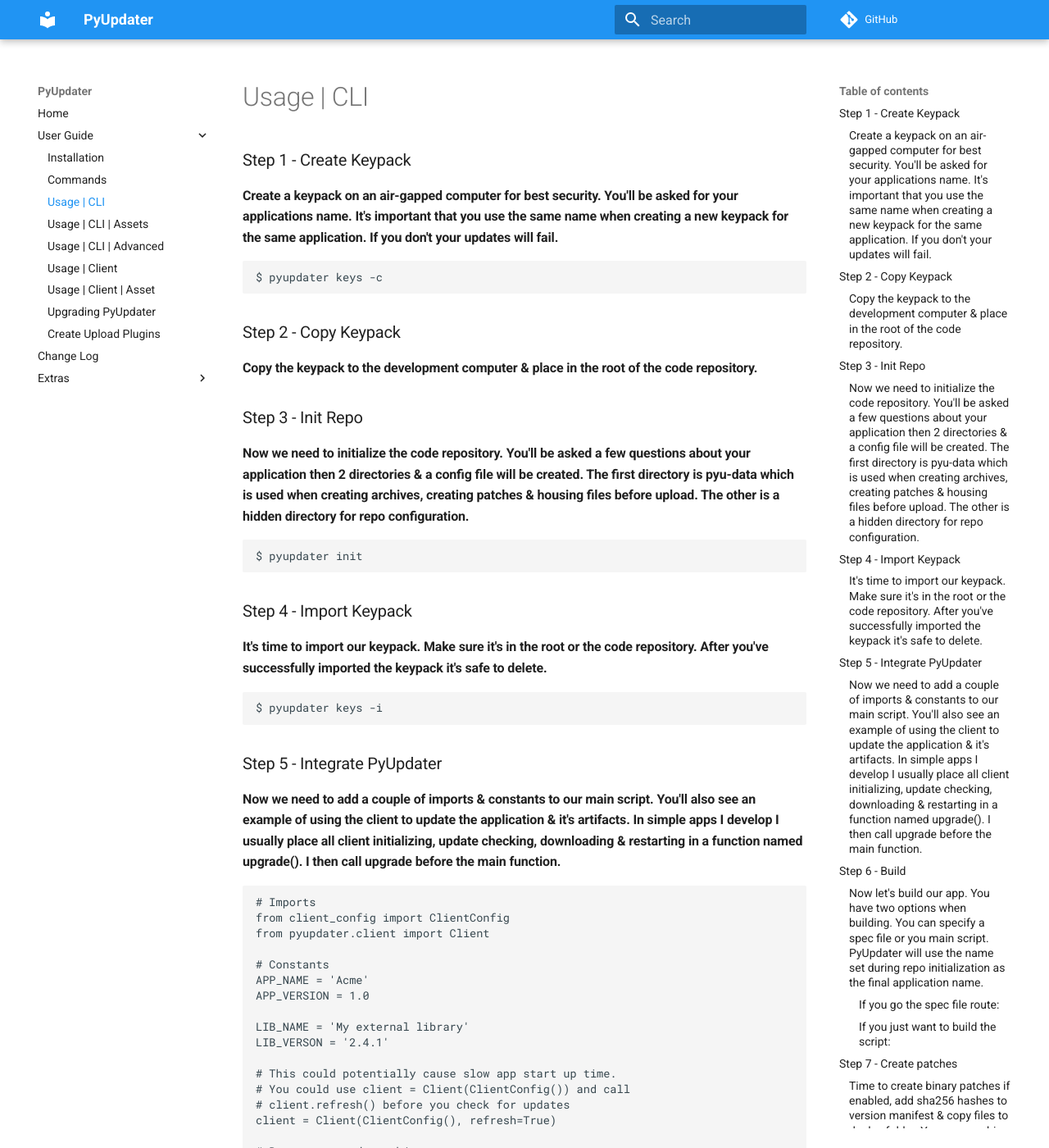
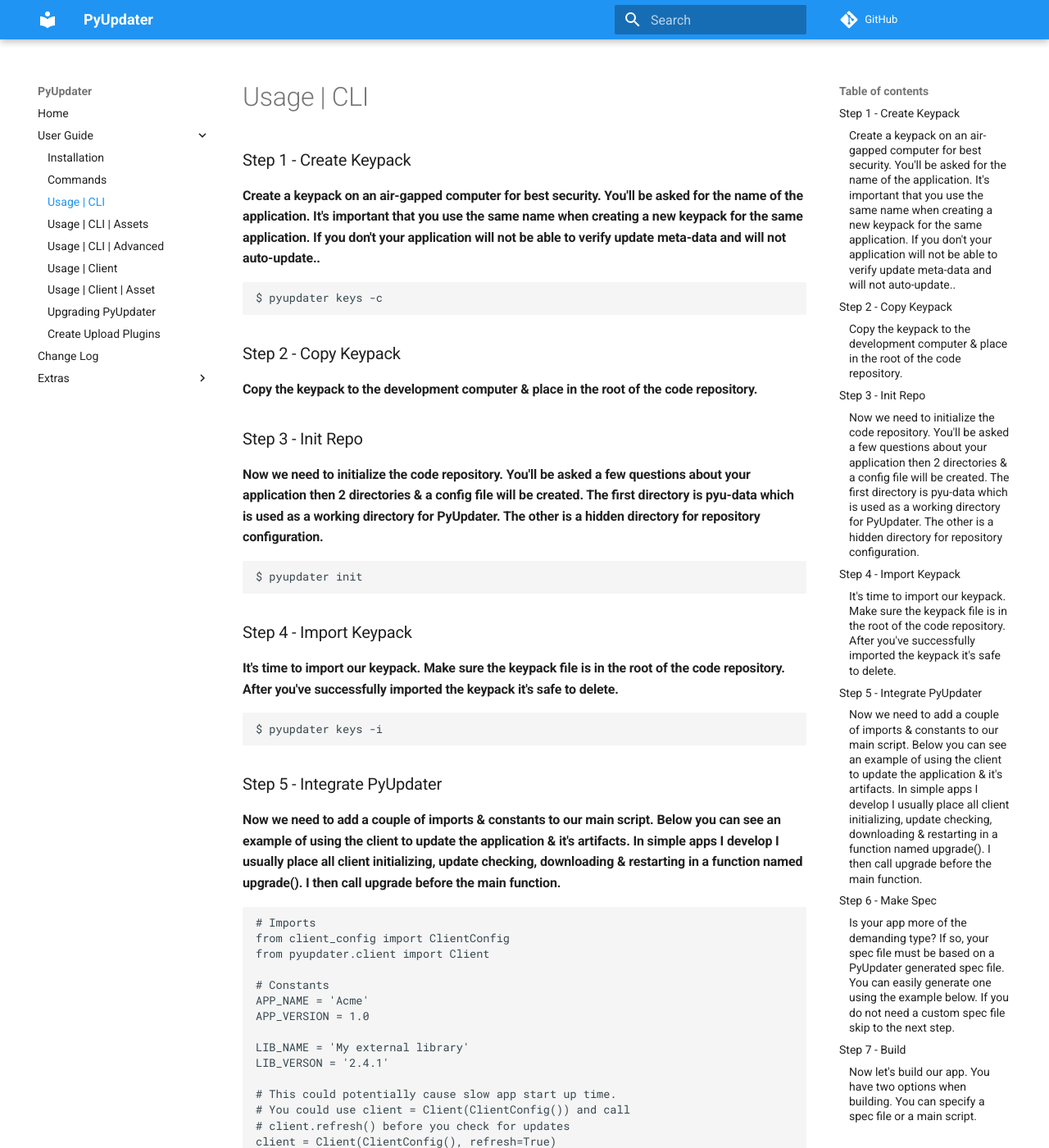
Before and after one commit to Digital-Sapphire/PyUpdater, an MkDocs documentation site: the page built from docs/usage-cli.md, in a window 1280 px wide and 1400 px high. Shown: the whole window at 82% size. Built offline with MkDocs 1.6.1 and Material for MkDocs 9.7.7, drawn with Linux system fonts in a browser that asks for light colours; comment, search, counter and statistics services are not loaded; old or Windows-style settings are respelled for this version of MkDocs; some of the changed text lies outside the part shown.

Commit message:
Added make spec to usage | cli

````diff
--- a/docs/usage-cli.md
+++ b/docs/usage-cli.md
@@ -1,7 +1,7 @@
 #Usage | CLI
 
 ###Step 1 - Create Keypack
-####Create a keypack on an air-gapped computer for best security. You'll be asked for your applications name. It's important that you use the same name when creating a new keypack for the same application. If you don't your updates will fail.
+####Create a keypack on an air-gapped computer for best security. You'll be asked for the name of the application. It's important that you use the same name when creating a new keypack for the same application. If you don't your application will not be able to verify update meta-data and will not auto-update..
 ```
 $ pyupdater keys -c
 ```
@@ -10,19 +10,19 @@
 ####Copy the keypack to the development computer & place in the root of the code repository.
 
 ###Step 3 - Init Repo
-####Now we need to initialize the code repository. You'll be asked a few questions about your application then 2 directories & a config file will be created. The first directory is pyu-data which is used when creating archives, creating patches & housing files before upload. The other is a hidden directory for repo configuration.
+####Now we need to initialize the code repository. You'll be asked a few questions about your application then 2 directories & a config file will be created. The first directory is pyu-data which is used as a working directory for PyUpdater. The other is a hidden directory for repository configuration.
 ```
 $ pyupdater init
 ```
 
 ###Step 4 - Import Keypack
-####It's time to import our keypack. Make sure it's in the root or the code repository. After you've successfully imported the keypack it's safe to delete.
+####It's time to import our keypack. Make sure the keypack file is in the root of the code repository. After you've successfully imported the keypack it's safe to delete.
 ```
 $ pyupdater keys -i
 ```
 
 ###Step 5 - Integrate PyUpdater
-####Now we need to add a couple of imports & constants to our main script. You'll also see an example of using the client to update the application & it's artifacts. In simple apps I develop I usually place all client initializing, update checking, downloading & restarting in a function named upgrade(). I then call upgrade before the main function.
+####Now we need to add a couple of imports & constants to our main script. Below you can see an example of using the client to update the application & it's artifacts. In simple apps I develop I usually place all client initializing, update checking, downloading & restarting in a function named upgrade(). I then call upgrade before the main function.
 ```
 # Imports
 from client_config import ClientConfig
@@ -61,39 +61,40 @@
     if downloaded is True:
         # The path to the archive.
         lib_update.abspath
-
 ```
 
-###Step 6 - Build
-####Now let's build our app. You have two options when building. You can specify a spec file or you main script. PyUpdater will use the name set during repo initialization as the final application name.
+###Step 6 - Make Spec
+####Is your app more of the demanding type? If so, your spec file must be based on  a PyUpdater generated spec file. You can easily generate one using the example below. If you do not need a custom spec file skip to the next step.
+```
+$ pyupdater make-spec -w main.py
+```
 
-#####If you go the spec file route:
+###Step 7 - Build
+####Now let's build our app. You have two options when building. You can specify a spec file or a main script.
+
+#####Build from a spec file.
 ```
-# First create the spec file
-$ pyupdater make-spec -w --app-version=1.0.0 main.py
-
-# Then build it
 $ pyupdater build --app-version=1.0.0 main.spec
 ```
 
-#####If you just want to build the script:
+#####Build from a script.
 ```
 $ pyupdater build --app-version=1.0.0 main.py
 ```
 
-###Step 7 - Create patches
+###Step 8 - Create patches
 ####Time to create binary patches if enabled, add sha256 hashes to version manifest & copy files to deploy folder. You can combine --process with --sign.
 ```
 $ pyupdater pkg --process
 ```
 
-###Step 8 - Cryptographically Sign
-####Now lets sign our version manifest file, gzip our version manifest, gzip keyfile & place in the deploy directory. Note that the signing process works without any user intervention. You can combine --sign with --process
+###Step 9 - Cryptographically Sign
+####Now lets sign & gzip our version manifest, gzip our keyfile & place both in the deploy directory. Note that the signing process works without any user intervention. You can combine --sign with --process
 ```
 $ pyupdater pkg --sign
 ```
 
-###Step 9 - List Installed Plugins
+###Step 10 - List Installed Plugins
 ####Get a list of the plugins you have installed. You probably wont have to run this many times :)
 ```
 # You can install the official plugins with
@@ -105,14 +106,14 @@
 
 ```
 
-###Step 10 - Configure Plugin
-####Your plugin may or may not need configuration. If you are not sure then go ahead and check. It won't hurt anything. If nothing happens then the coast is clear. Plugin authors may ask you to set env vars. Please consult their docs. Now off we go.
+###Step 11 - Configure Plugin
+####Your plugin may or may not need configuration. If you are not sure then please check the documentation for that plugin.
 ```
 $ pyupdater settings --plugin s3
 ```
 
-###Step 11 - Upload
-####We've made it. Time to upload our updates, patches & metadata. On the first run you will not have any patches. There's no src files yet. It'll happen on the next build.
+###Step 12 - Upload
+####We've made it. Time to upload our updates, patches & metadata. You won't have any patches to upload on the first run. Don't worry they'll be there next time.
 ```
 $ pyupdater upload --service s3
 ```
````
Also changed, not shown: docs/changelog.md (+5 -0 lines), docs/commands.md (+1 -1 lines).
